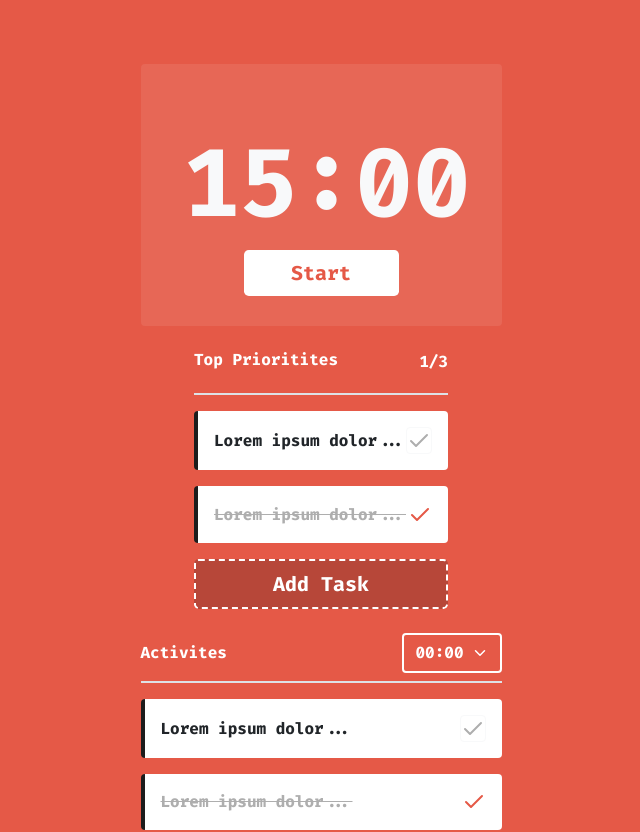
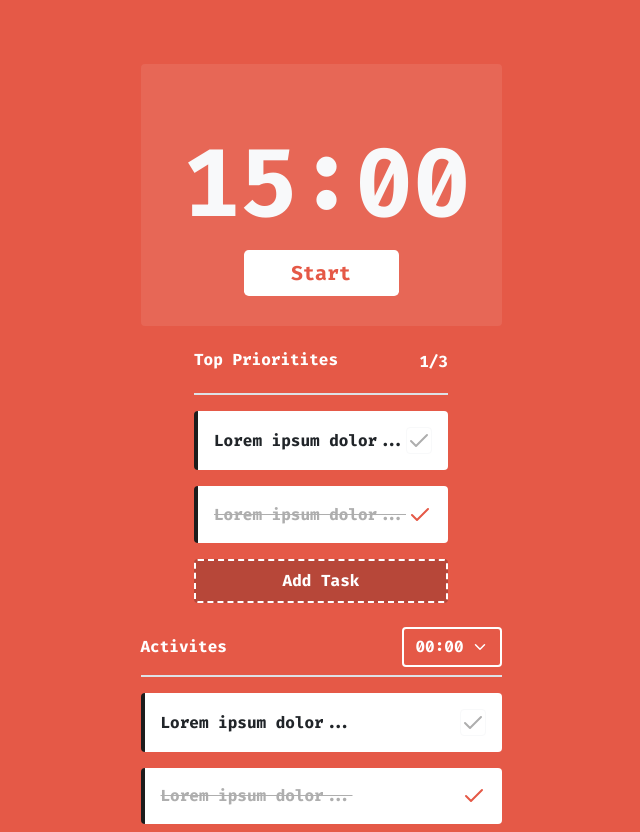
Before and after one commit to filipemelo2002/time-boxing, a React (Create React App) app: page / in a window 1280 px wide. Shown: the top 832 px of the page, without its empty margins (319-959 px from the left). Built offline with nearby package versions, Linux system fonts and the light colour scheme.

Commit message:
TB-21 Fix AddTaskButton styling classes

```diff
--- a/src/components/AddTaskButton.js
+++ b/src/components/AddTaskButton.js
@@ -40,7 +40,7 @@ const AddTaskButton = ({ onSave, onDelete, task }) => {
 
   return (
     <button
-      className="btn btn-lg btn-secondary add-activity-button"
+      className="btn btn-secondary add-activity-button w-100"
       onClick={() => setEditMode(!editMode)}
     >
       Add Task
```
